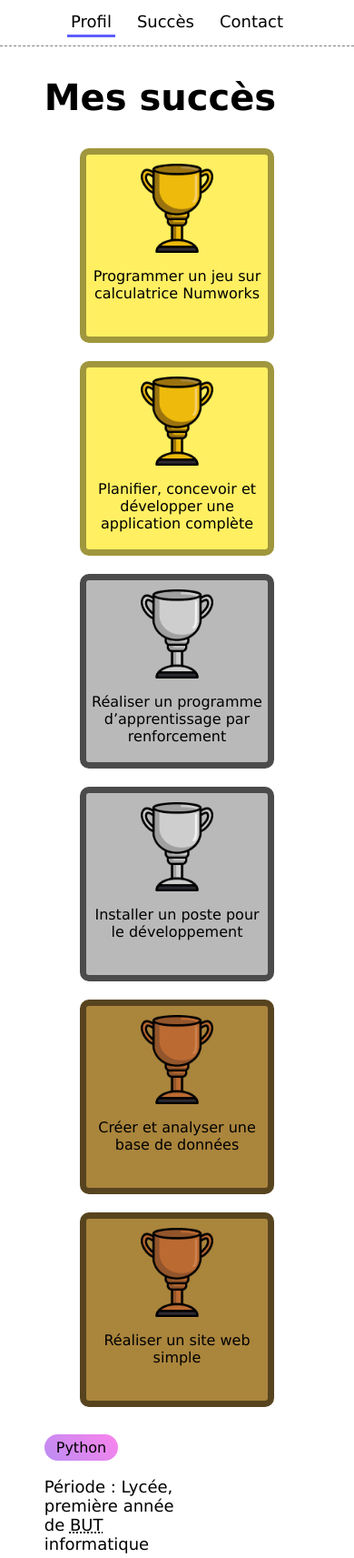
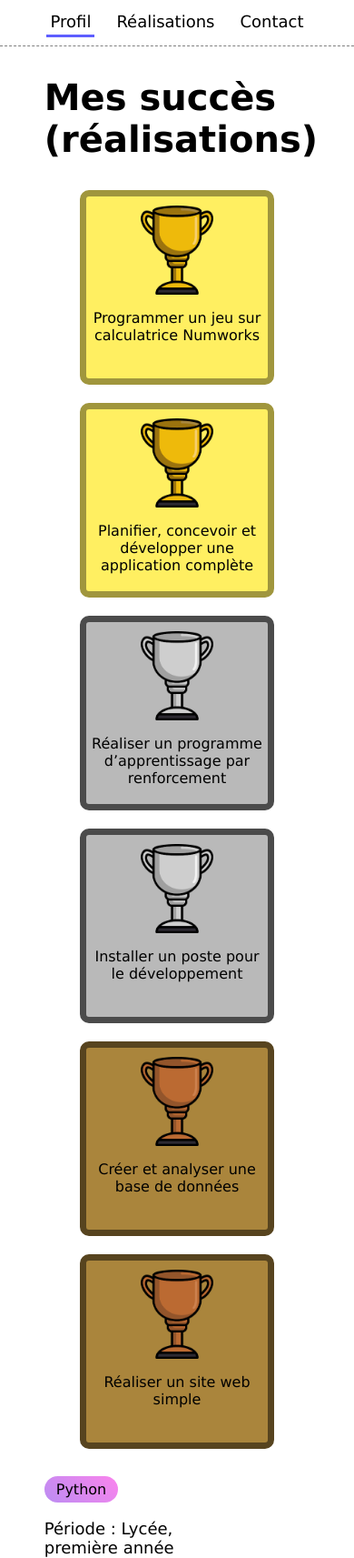
Before and after one commit to EddyFrc/EddyFrc.github.io, a PHP site: page /succes/index.php in a window 390 px wide; the page is wider, and only the part inside the window is pictured. Shown: the top 1713 px of that part at 91% size. Run offline with PHP 8.4, Linux system fonts and the light colour scheme.

Commit message:
Remplacé "Succès" par "Réalisations". Ce changement s'applique principalement à l'interface. Dans le code, le concept de réalisation est toujours référencé à certains endroits par le mot "succès".

```diff
--- /dev/null
+++ b/controler/realisations.ctrl.php
@@ -0,0 +1,2 @@
+<?php
+require_once __DIR__ . '/../view/realisations.view.php';
--- a/controler/succes.ctrl.php
+++ /dev/null
@@ -1,2 +0,0 @@
-<?php
-require_once __DIR__ . '/../view/succes.view.php';
--- a/main.css
+++ b/main.css
@@ -187,7 +187,7 @@ section article:first-child {
   display: flex;
 }
 
-.succes {
+.realisations {
   /* background-color: cyan; */
   display: flex;
   /* justify-content: space-around; */
@@ -195,7 +195,7 @@ section article:first-child {
   gap: 20px;
   flex-shrink: 4;
 }
-.succes > * {
+.realisations > * {
   width: 200px;
   height: 200px;
   background-position: center;
@@ -209,20 +209,20 @@ section article:first-child {
   text-align: center;
   transition: transform 0.2s cubic-bezier(0, 1, 1, 1);
 }
-.succes > *:hover {
+.realisations > *:hover {
   transform: scale(1.1);
 }
-.succes a,
-.succes a:hover,
-.succes a:visited {
+.realisations a,
+.realisations a:hover,
+.realisations a:visited {
   text-decoration: none;
   color: black;
 }
-.succes img {
+.realisations img {
   width: auto;
   padding: 5% 30% 0;
 }
-.succes p {
+.realisations p {
   font-size: medium;
 }
 
@@ -349,7 +349,7 @@ textarea {
   .avatar {
     display: none;
   }
-  .succes {
+  .realisations {
     justify-content: center;
   }
   form > div {
--- a/main.js
+++ b/main.js
@@ -47,7 +47,7 @@ function switchSelectedTab(page) {
             navProfil.classList.remove("selected");
             break;
 
-        case "succes":
+        case "realisations":
             navSucces.classList.add("selected");
             navContact.classList.remove("selected");
             navProfil.classList.remove("selected");
--- a/main.scss
+++ b/main.scss
@@ -231,8 +231,8 @@ section {
 }
 
 
-// ----- Succès -----
-.succes {
+// ----- Réalisations -----
+.realisations {
     /* background-color: cyan; */
     display: flex;
     /* justify-content: space-around; */
@@ -412,7 +412,7 @@ textarea {
         display: none;
     }
 
-    .succes {
+    .realisations {
         justify-content: center;
     }
 
--- a/succes/index.php
+++ b/succes/index.php
@@ -1,2 +1,2 @@
 <?php
-require_once '../controler/succes.ctrl.php';
+require_once '../controler/realisations.ctrl.php';
--- a/view/block/navbar.view.php
+++ b/view/block/navbar.view.php
@@ -2,7 +2,7 @@
     <h1>Eddy Francou</h1>
     <nav>
         <a href="/" id="nav-profil">Profil</a>
-        <a href="/?page=succes" id="nav-succes">Succès</a>
+        <a href="/?page=realisations" id="nav-succes">Réalisations</a>
         <a href="/?page=contact" id="nav-contact">Contact</a>
     </nav>
 </header>
--- a/view/succes.view.php
+++ b/view/realisations.view.php
@@ -12,10 +12,10 @@
 <?php require_once __DIR__ . '/block/navbar.view.php'; ?>
 <main>
     <article>
-        <h2>Mes succès</h2>
+        <h2>Mes succès (réalisations)</h2>
         <div>
-            <?php // TODO: utiliser la base de données ?>
-            <div class="succes"> <!--Grille des succès-->
+            <?php // TODO utiliser la base de données ?>
+            <div class="realisations"> <!--Grille des succès-->
                 <a href="#sloubi" class="gold">
                     <img src="/img/trophy-gold.png" alt="Trophée en or">
                     <p>Programmer un jeu sur calculatrice Numworks</p>
```
